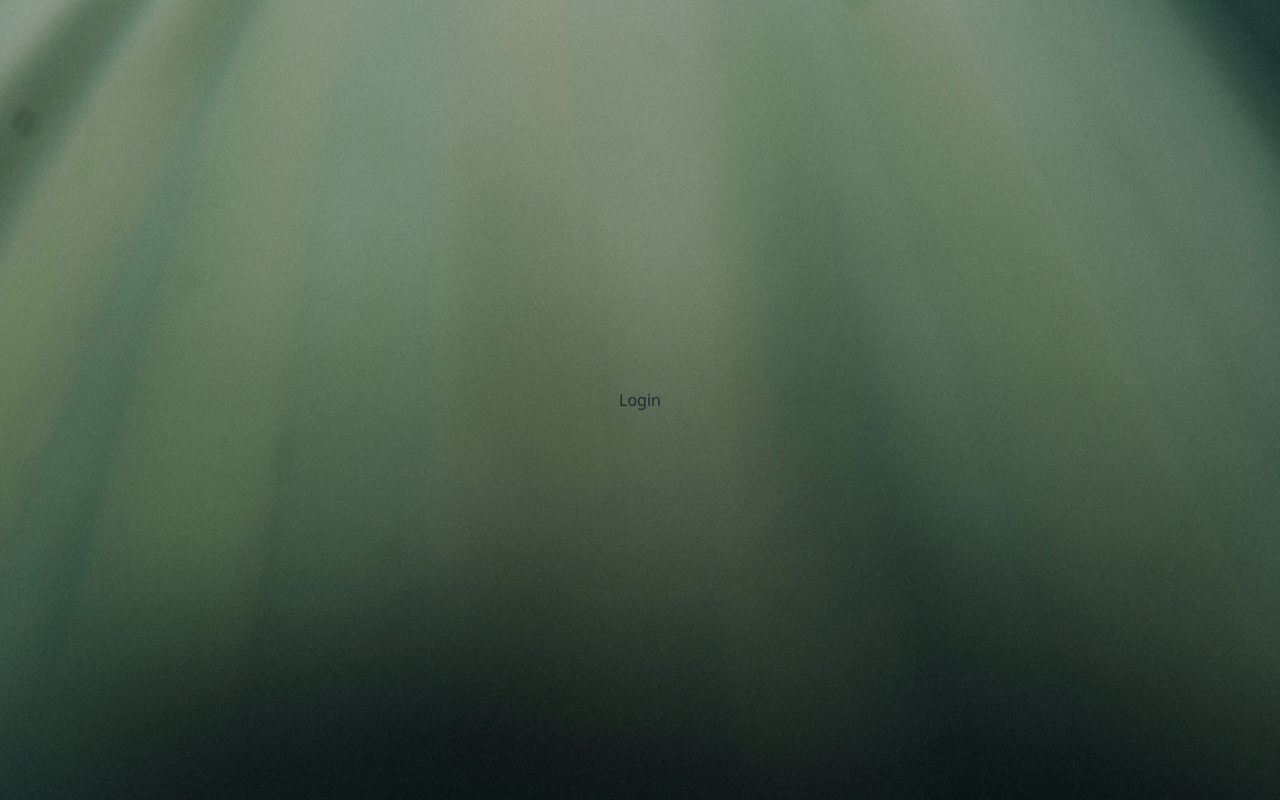
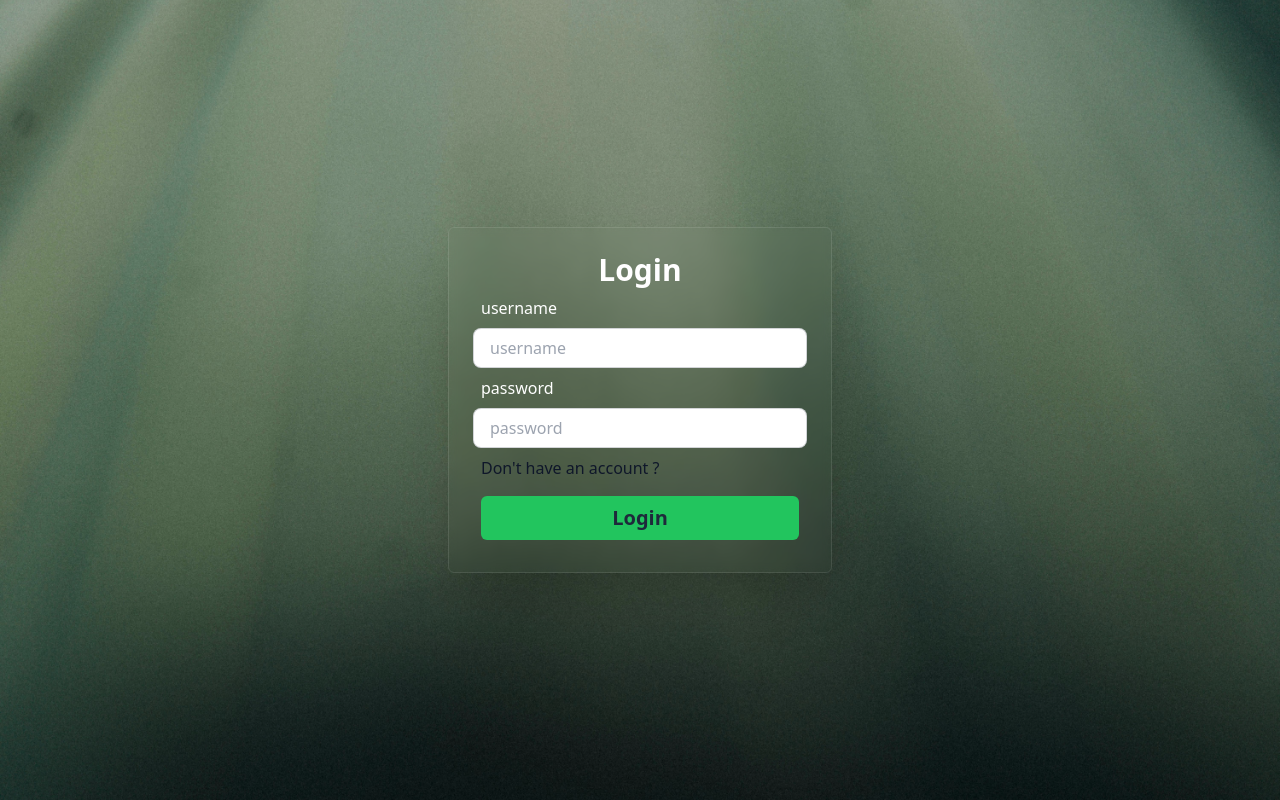
Before and after one commit to ShobhitPatra/DiscussDirect, a React (Vite) app in the folder frontend/: page /login in a window 1280 px wide. Built offline with nearby package versions, Linux system fonts and the light colour scheme.

Commit message:
login ui

```diff
--- a/frontend/src/pages/Login.tsx
+++ b/frontend/src/pages/Login.tsx
@@ -1,3 +1,52 @@
+import { Link } from "react-router-dom";
+
 export const Login = () => {
-  return <div>Login</div>;
+  return (
+    <>
+      <div className="flex flex-col justify-center items-center min-w-96 rounded-md hover:shadow-inner shadow-2xl  ">
+        <div className="p-6 h-full w-full bg-gray-200 rounded-md bg-clip-padding backdrop-filter backdrop-blur-sm bg-opacity-0 border border-slate-50 border-opacity-10">
+          <h1 className="text-3xl font-semibold text-center text-white ">
+            Login
+          </h1>
+          <form>
+            <div>
+              <label className="label p-2">
+                <span className="text-white text-base ">username</span>
+              </label>
+              <input
+                type="text"
+                placeholder="username"
+                className="input input-bordered w-full h-10"
+              ></input>
+            </div>
+
+            <div>
+              <label className="label p-2">
+                <span className="text-base text-white">password</span>
+              </label>
+              <input
+                type="text"
+                placeholder="password"
+                className="input h-10 w-full input-bordered"
+              ></input>
+            </div>
+            <div className="m-2">
+              <Link to={"/signup"}>
+                <span className="text-base text-slate-900 py-2 hover:underline hover:text-blue-400 ">
+                  Don't have an account ?
+                </span>
+              </Link>
+            </div>
+            <div className="flex justify-center ">
+              <button className="bg-green-500 w-full p-2 rounded-md m-2 hover:bg-green-400 hover:shadow-md hover:shadow-green-400/50">
+                <span className="text-xl font-semibold text-slate-800">
+                  Login
+                </span>
+              </button>
+            </div>
+          </form>
+        </div>
+      </div>
+    </>
+  );
 };
```
